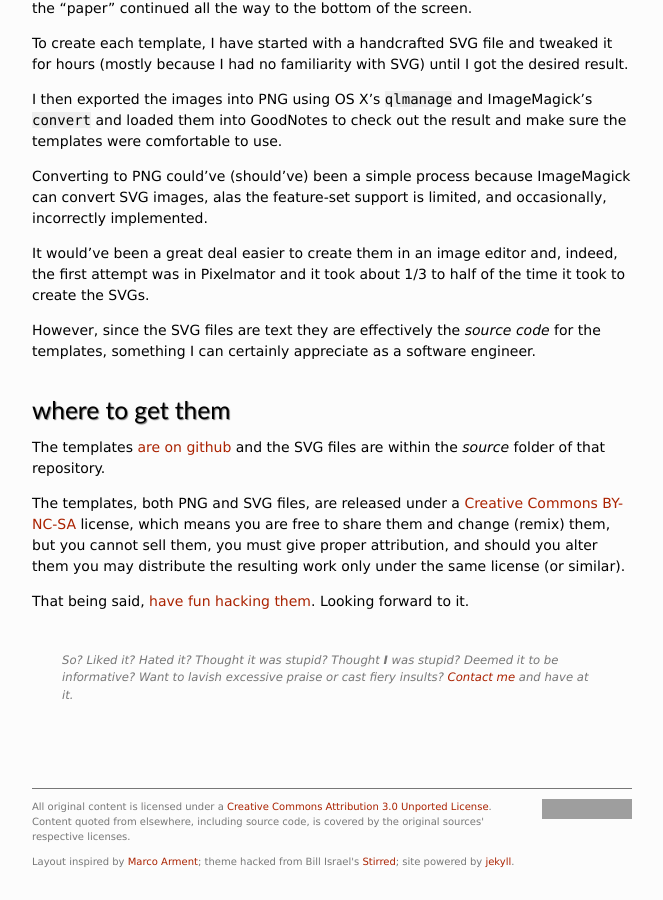
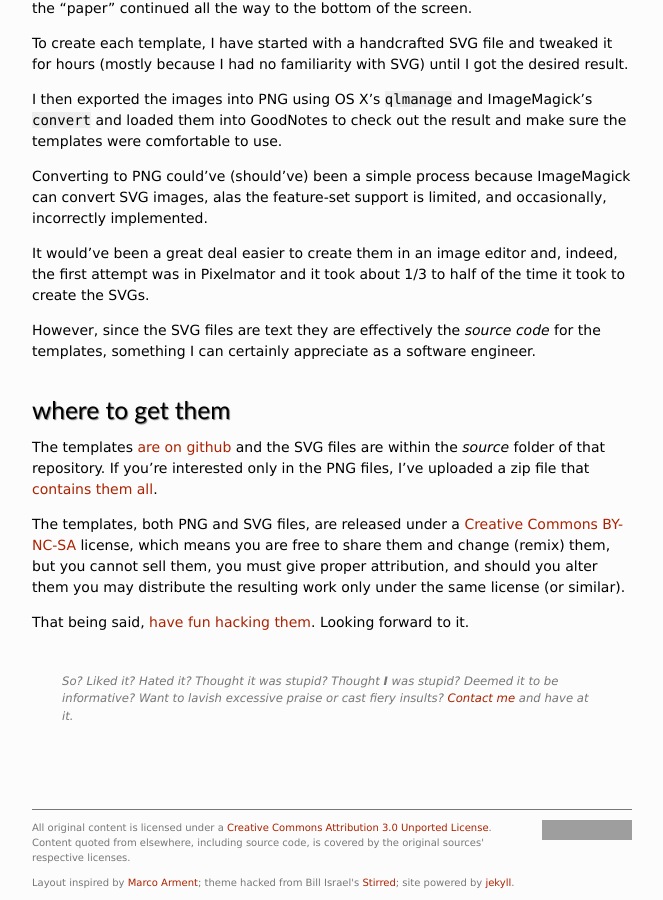
Before and after one commit to philipmat/philipmat.github.io, a Jekyll site: the page built from _posts/2012-04-28-goodnotes_templates.md, in a window 1280 px wide and 900 px high, scrolled down 8076 px, cut to the strip 0-900 px from the top of the window. Shown: the whole strip, without its empty margins (48-711 px from the left). Built offline with Jekyll 4.4.1, drawn with Linux system fonts in a browser that asks for light colours; Markdown is read by kramdown in place of the engine named in the settings; before the commit the page ends 8955 px from its top, so only the background shows below that; grey boxes are pictures that could not be loaded.

Commit message:
published GN templates

```diff
--- a/drafts/goodnotes_templates.md
+++ b/_posts/2012-04-28-goodnotes_templates.md
@@ -195,7 +195,8 @@ for the templates, something I can certainly appreciate as a software engineer.
 ## Where to Get Them
 
 The templates [are on github][ght] and the SVG files are within the *source*
-folder of that repository.
+folder of that repository. If you're interested only in the PNG files, I've
+uploaded a zip file that [contains them all](https://github.com/philipmat/TemplatesForGoodNotes/downloads).
 
 The templates, both PNG and SVG files, are released under a [Creative Commons BY-NC-SA][cc] license,
 which means you are free to share them and change (remix) them, but you cannot sell them,
```
